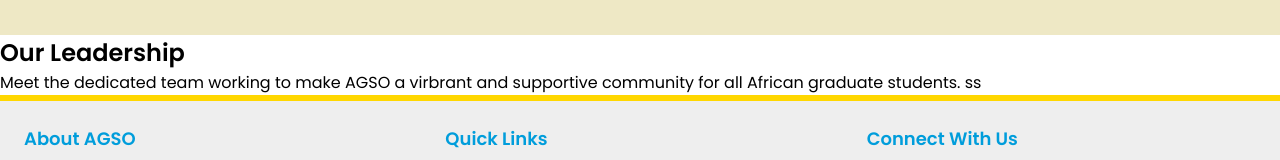
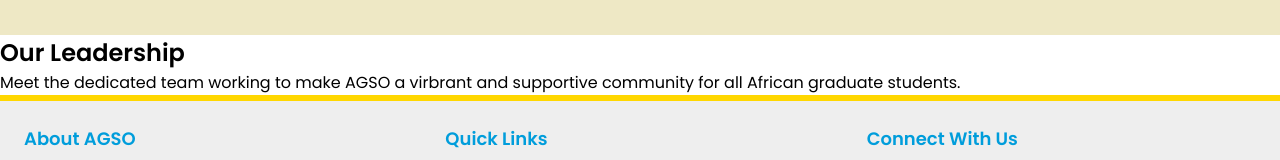
Before and after one commit to Immaculatedcoder/AGSO-UDEL-Website, a React (Vite) app in the folder african-grad-org/: page / in a window 1280 px wide. Shown: the part 2451-2611 px from the top of the page. Built offline with nearby package versions, Linux system fonts and the light colour scheme; a web font is replaced by a local one.

Commit message:
Started working on Leadership

```diff
--- a/african-grad-org/src/pages/LeadershipSection/Leadership.jsx
+++ b/african-grad-org/src/pages/LeadershipSection/Leadership.jsx
@@ -16,7 +16,7 @@
           <h2 className="leadership__title">Our Leadership</h2>
           <p className="leadership__description">
             Meet the dedicated team working to make AGSO a virbrant and
-            supportive community for all African graduate students. ss
+            supportive community for all African graduate students.
           </p>
         </div>
 
```
